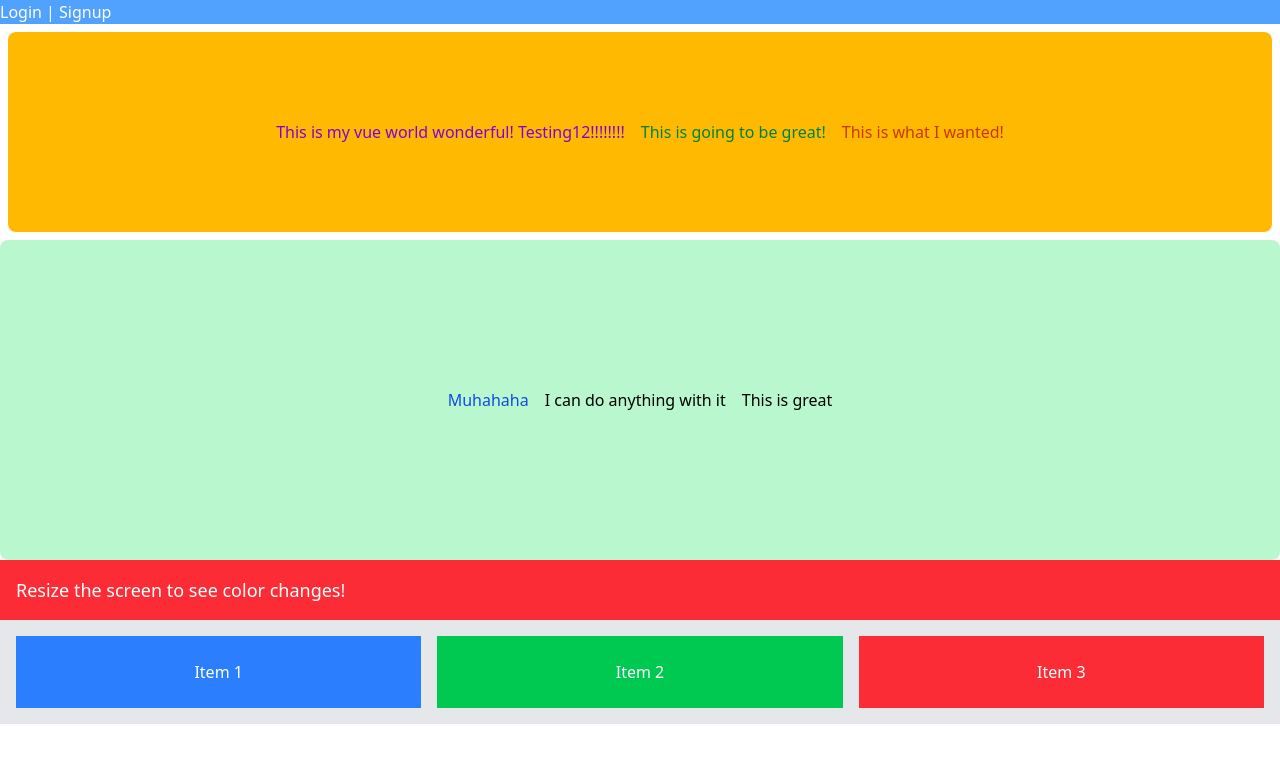
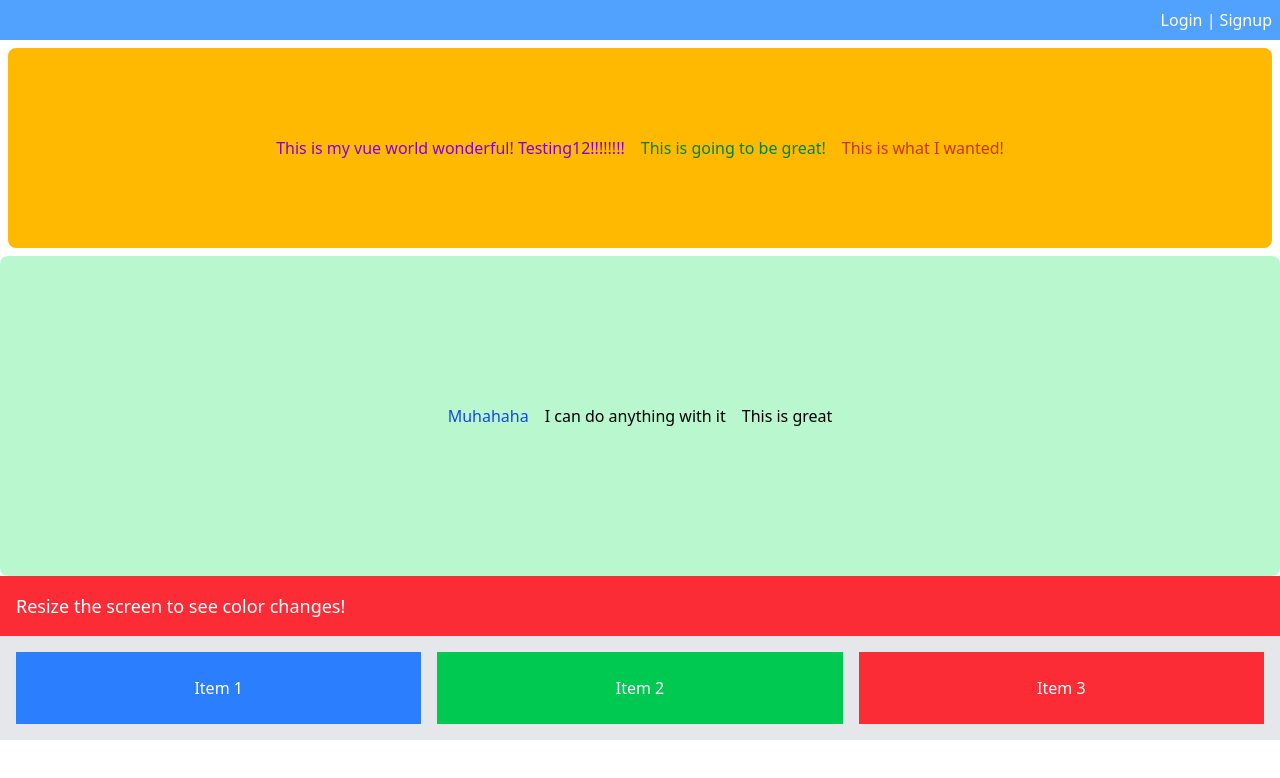
Before and after one commit to sarkuseq1999/my2nd-vue-project, a Vue app: page / in a window 1280 px wide. Shown: the top 778 px of the page. Built offline with nearby package versions, Linux system fonts and the light colour scheme.

Commit message:
editing the sign up and login bar

```diff
--- a/src/components/NavBar.vue
+++ b/src/components/NavBar.vue
@@ -1,6 +1,6 @@
 <template>
     <div>
-      <p class="text-white bg-blue-400">Login | Signup</p>
+      <p class="text-white bg-blue-400 text-right p-2 text-bold">Login | Signup</p>
     </div>
   </template>
 
```
